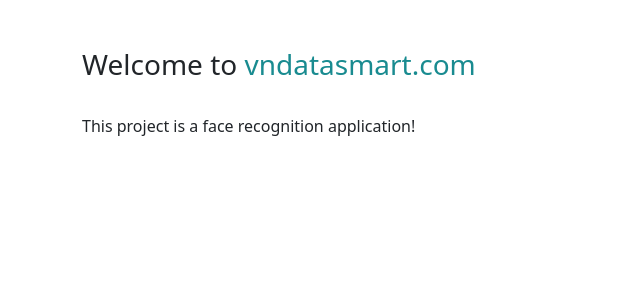
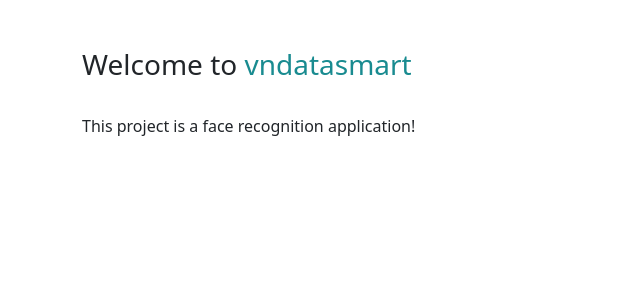
Before and after one commit to thanhvie/face_recognition_webapp, a Flask app: page / in a window 1280 px wide. Shown: the part 56-356 px from the top of the page, without its empty margins (0-640 px from the left). Run offline with Flask 2, Linux system fonts and the light colour scheme; parts of the project's set-up code (start-up, migrations or seed data) failed here and were passed over.

Commit message:
edit index.html

```diff
--- a/templates/index.html
+++ b/templates/index.html
@@ -3,7 +3,7 @@
 <div class="container">
   <br /><br />
   <h3 class="content">
-    Welcome to <span style="color: #198b90">vndatasmart.com</span>
+    Welcome to <span style="color: #198b90">vndatasmart</span>
   </h3>
   <br />
   <p>
```
